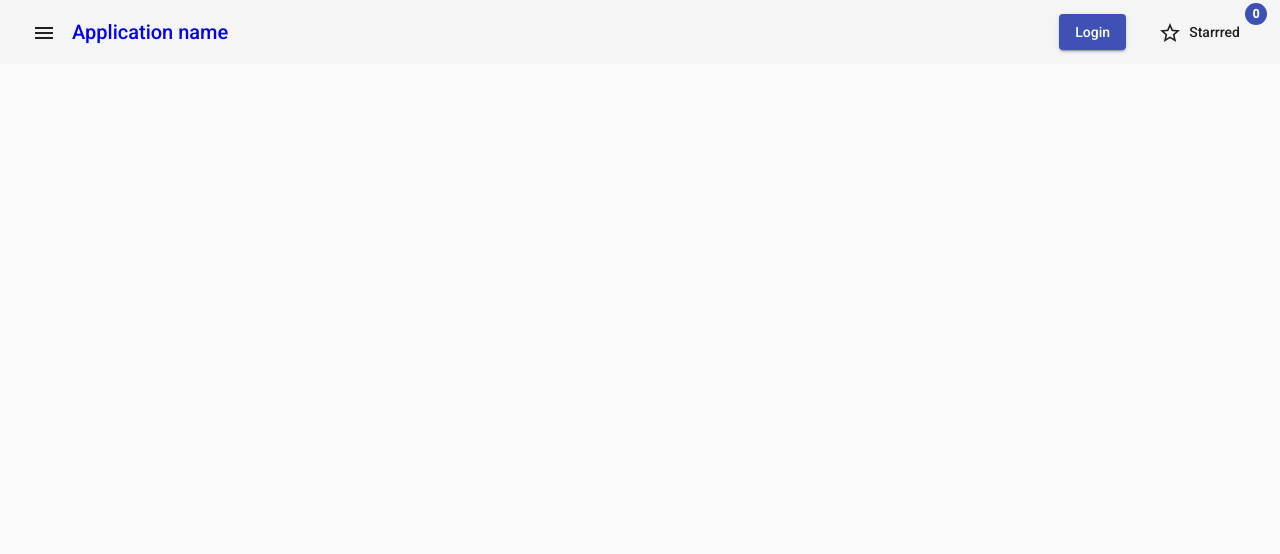
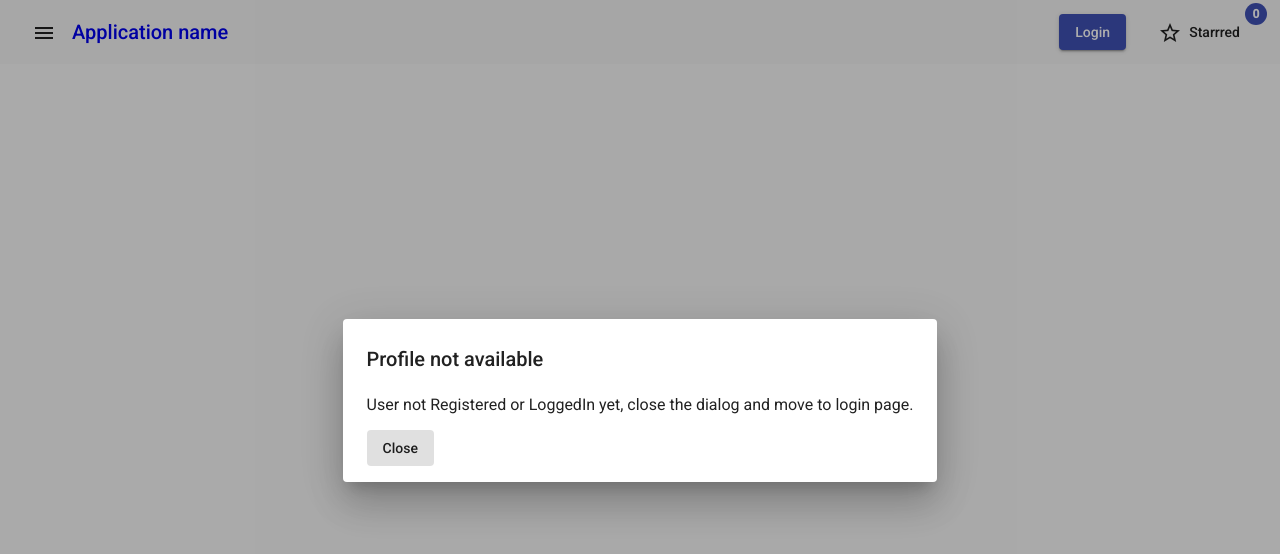
Before and after one commit to parth-sh/project8421, an Angular app: page /profile in a window 1280 px wide. Before the commit this address led to /. Shown: the top 554 px of the page. Built offline with nearby package versions, Linux system fonts and the light colour scheme.

Commit message:
profile page set

```diff
--- a/src/app/app-routing.module.ts
+++ b/src/app/app-routing.module.ts
@@ -1,9 +1,11 @@
 import { NgModule } from '@angular/core';
 import { RouterModule, Routes } from '@angular/router';
 import { DashboardComponent } from './dashboard/dashboard.component';
+import { ProfileComponent } from './profile/profile.component';
 
 const routes: Routes = [
   { path: '', component: DashboardComponent },
+  { path: 'profile', component: ProfileComponent }
 ];
 
 @NgModule({
--- a/src/app/app.component.ts
+++ b/src/app/app.component.ts
@@ -12,6 +12,6 @@ export class AppComponent {
   starred_count: number = 0
 
   nav_list_items: { route_link: string, route_name: string }[] = [
-    { route_link: "/profile", route_name: "My profile" },
+    { route_link: "/profile", route_name: "Profile" },
   ];
 }
--- a/src/app/app.module.ts
+++ b/src/app/app.module.ts
@@ -6,11 +6,14 @@ import { AppComponent } from './app.component';
 import { BrowserAnimationsModule } from '@angular/platform-browser/animations';
 import { MaterialModule } from './material/material.module';
 import { DashboardComponent } from './dashboard/dashboard.component';
+import { DialogElementsExampleDialog, ProfileComponent } from './profile/profile.component';
 
 @NgModule({
   declarations: [
     AppComponent,
-    DashboardComponent
+    DashboardComponent,
+    ProfileComponent,
+    DialogElementsExampleDialog
   ],
   imports: [
     BrowserModule,
--- a/src/app/material/material.module.ts
+++ b/src/app/material/material.module.ts
@@ -6,6 +6,7 @@ import { MatIconModule } from '@angular/material/icon'
 import { MatSidenavModule } from '@angular/material/sidenav';
 import { MatListModule } from '@angular/material/list';
 import { MatBadgeModule } from '@angular/material/badge';
+import { MatDialogModule } from '@angular/material/dialog';
 
 const MaterialComponents = [
   MatToolbarModule,
@@ -13,7 +14,8 @@ const MaterialComponents = [
   MatIconModule,
   MatSidenavModule,
   MatListModule,
-  MatBadgeModule
+  MatBadgeModule,
+  MatDialogModule
 ]
 
 @NgModule({
--- /dev/null
+++ b/src/app/profile/dialog-elements-example-dialog.html
@@ -0,0 +1,5 @@
+<h1 mat-dialog-title>Profile not available</h1>
+<div mat-dialog-content>User not Registered or LoggedIn yet, close the dialog and move to login page.</div>
+<div mat-dialog-actions>
+    <button mat-button mat-dialog-close routerLink="/">Close</button>
+</div>
--- /dev/null
+++ b/src/app/profile/profile.component.ts
@@ -0,0 +1,22 @@
+import { Component, OnInit } from '@angular/core';
+import { MatDialog } from '@angular/material/dialog';
+
+@Component({
+  selector: 'app-profile',
+  templateUrl: './profile.component.html',
+  styleUrls: ['./profile.component.css']
+})
+export class ProfileComponent implements OnInit {
+
+  constructor(public dialog: MatDialog) { }
+
+  ngOnInit(): void {
+    this.dialog.open(DialogElementsExampleDialog);
+  }
+}
+
+@Component({
+  selector: 'dialog-elements-example-dialog',
+  templateUrl: 'dialog-elements-example-dialog.html',
+})
+export class DialogElementsExampleDialog { }
```
Also changed, not shown: src/app/profile/profile.component.css (added), src/app/profile/profile.component.html (added).
